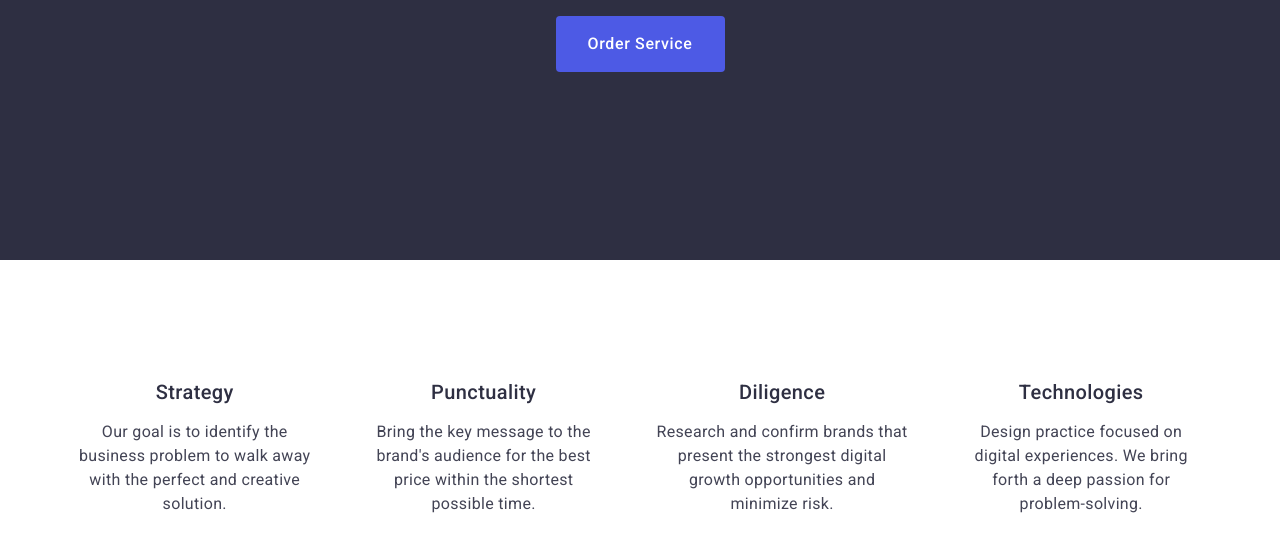
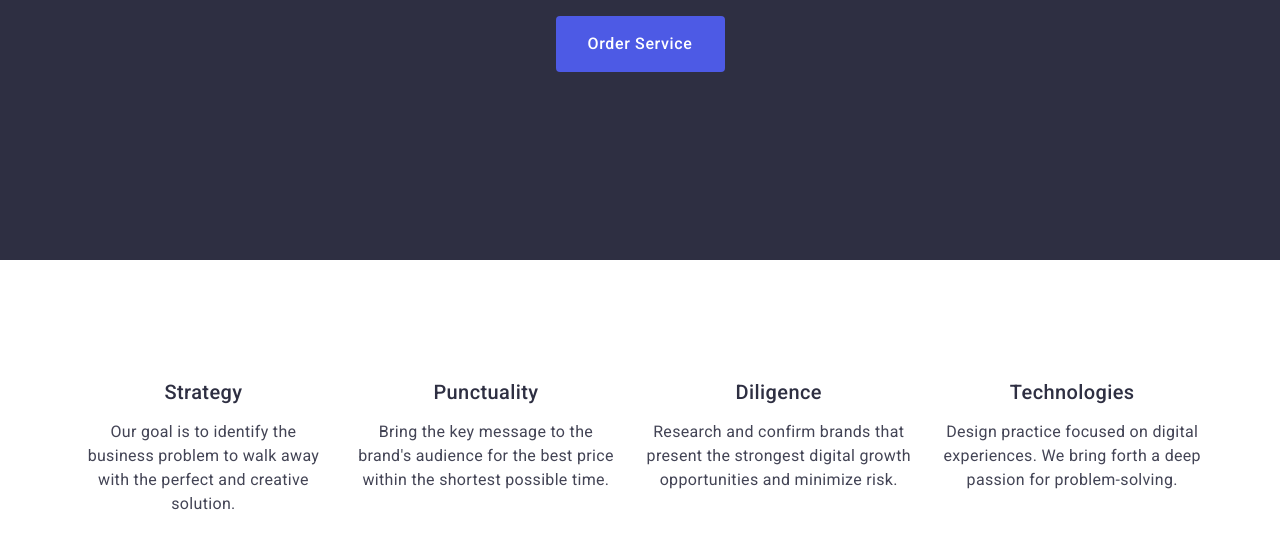
Before and after one commit to Mykkolas/goit-markup-hw-03, a plain HTML site: page index.html in a window 1280 px wide. Shown: the part 357-908 px from the top of the page. Drawn offline with nearby package versions, Linux system fonts and the light colour scheme.

Commit message:
deleted margin

```diff
--- a/css/styles.css
+++ b/css/styles.css
@@ -190,9 +190,7 @@ address {
     width: calc((100% - 72px) / 4);
 }
 
-.values-element {
-    margin-right: 24px;
-}
+
 
 
 
```
